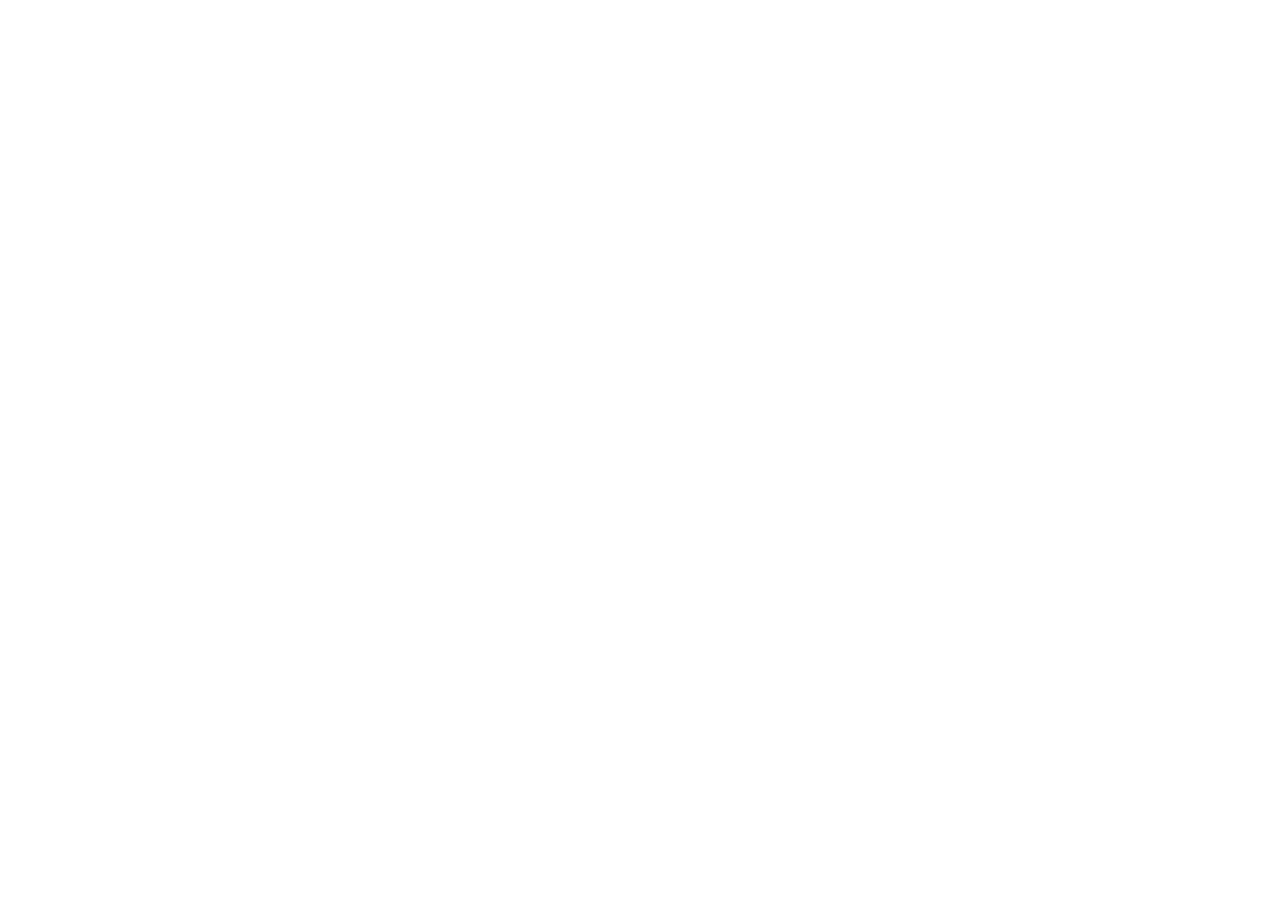
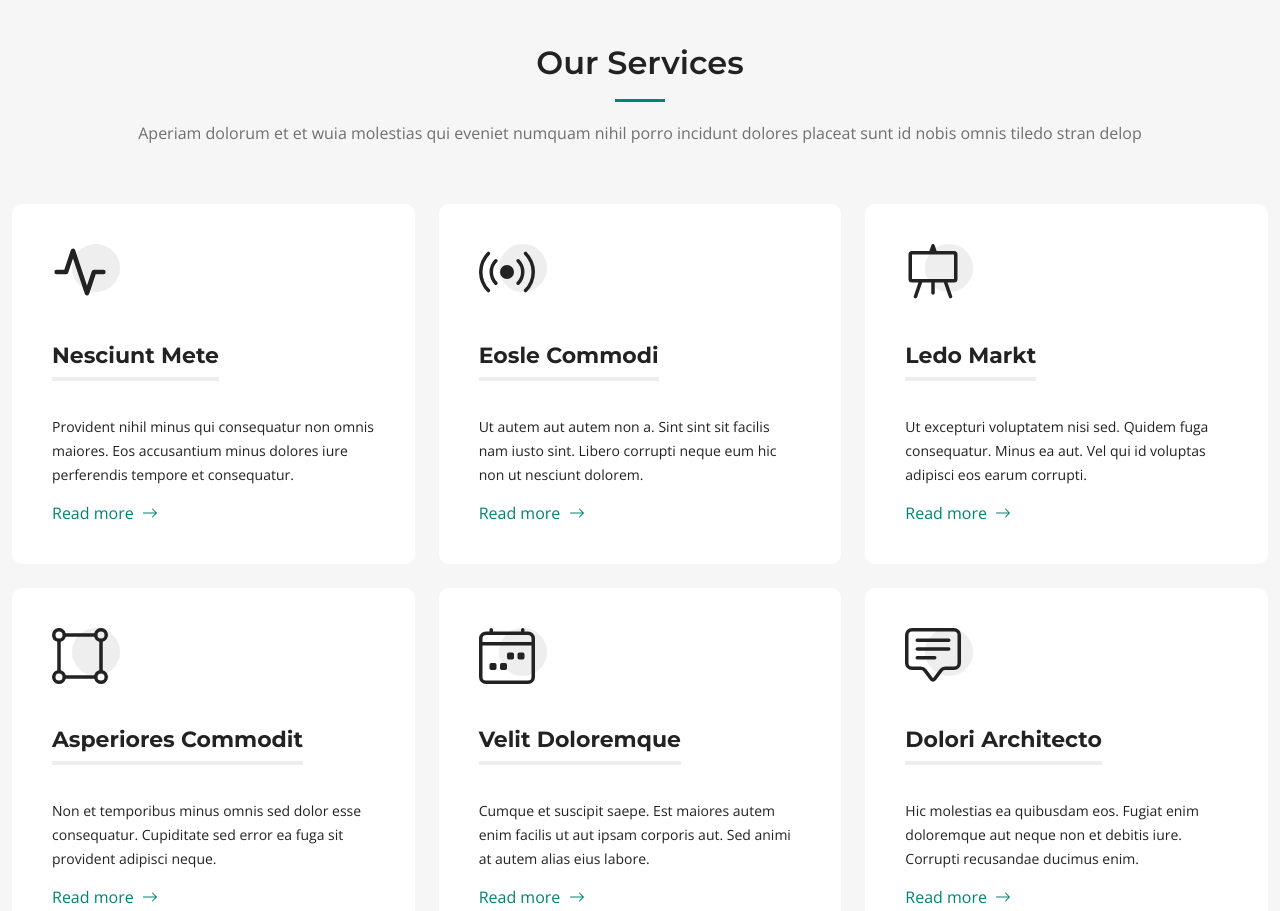
Before and after one commit to VadymStratiienko/impact, a React (Create React App) app: page / in a window 1280 px wide. Shown: the part 3260-4171 px from the top of the page. Before the commit the page ends 3216 px from the top, so only its background shows below. Built offline with nearby package versions, Linux system fonts and the light colour scheme.

Commit message:
create services component

```diff
--- a/src/App.tsx
+++ b/src/App.tsx
@@ -4,6 +4,7 @@
 import CallToAction from "./Componets/CallToAction";
 import Clients from "./Componets/Clients";
 import Header from "./Componets/Header";
+import Services from "./Componets/Services";
 import Stats from "./Componets/Statistics";
 import Topbar from "./Componets/Topbar";
 
@@ -18,6 +19,7 @@
         <Clients />
         <Stats />
         <CallToAction />
+        <Services />
       </main>
     </>
   );
--- a/src/Componets/Banner/index.tsx
+++ b/src/Componets/Banner/index.tsx
@@ -5,7 +5,7 @@
 import { BsEasel, BsGem, BsGeoAlt } from "react-icons/bs";
 import HeroImg from "../../Assets/img/hero-img.svg";
 
-const BannerComponent = styled.section`
+const Section = styled.section`
   width: 100%;
   position: relative;
   background: var(--color-primary);
@@ -210,7 +210,7 @@
   }, []);
 
   return (
-    <BannerComponent>
+    <Section>
       <ContainerBanner isScrolled={isScrolled}>
         <BlockInfo>
           <BlockStart>
@@ -280,7 +280,7 @@
           </Boxes>
         </ContainerIcons>
       </IconBoxes>
-    </BannerComponent>
+    </Section>
   );
 };
 
--- a/src/Componets/Clients/index.tsx
+++ b/src/Componets/Clients/index.tsx
@@ -6,7 +6,7 @@
 import { clientsData } from "../../data/clients";
 import { Container } from "../../Assets";
 
-const ClientsContainer = styled.section`
+const Section = styled.section`
   padding: 40px 0;
   .swiper {
     width: 100%;
@@ -43,7 +43,7 @@
 
 const Clients = () => {
   return (
-    <ClientsContainer>
+    <Section>
       <Container>
         <Swiper
           slidesPerView={1}
@@ -86,7 +86,7 @@
           })}
         </Swiper>
       </Container>
-    </ClientsContainer>
+    </Section>
   );
 };
 
--- /dev/null
+++ b/src/Componets/Services/index.tsx
@@ -0,0 +1,267 @@
+import { BiBroadcast } from "react-icons/bi";
+import {
+  BsArrowRight,
+  BsBoundingBoxCircles,
+  BsBroadcast,
+  BsCalendar4Week,
+  BsChatSquareText,
+  BsEasel,
+} from "react-icons/bs";
+import { FiActivity } from "react-icons/fi";
+import styled from "styled-components";
+import { Container, SectionHeader } from "../../Assets";
+
+const Section = styled.section`
+  background-color: #f6f6f6;
+`;
+const ContainerServices = styled(Container)`
+  display: block;
+`;
+const Table = styled.div`
+  --bs-gutter-y: 1.5rem;
+  --bs-gutter-x: 1.5rem;
+  display: flex;
+  flex-wrap: wrap;
+  margin-top: calc(-1 * var(--bs-gutter-y));
+  margin-right: calc(-0.5 * var(--bs-gutter-x));
+  margin-left: calc(-0.5 * var(--bs-gutter-x));
+  > * {
+    flex-shrink: 0;
+    width: 100%;
+    max-width: 100%;
+    padding-right: calc(var(--bs-gutter-x) * 0.5);
+    padding-left: calc(var(--bs-gutter-x) * 0.5);
+    margin-top: var(--bs-gutter-y);
+  }
+`;
+const Block = styled.div`
+  @media (min-width: 992px) {
+    flex: 0 0 auto;
+    width: 33.33333333%;
+  }
+  @media (max-width: 768px) {
+    flex: 0 0 auto;
+    width: 50%;
+  }
+`;
+const ServiceItem = styled.div`
+  padding: 40px;
+  background: #fff;
+  height: 100%;
+  border-radius: 10px;
+  position: relative !important;
+  :hover div::before {
+    background: #00b6a1;
+  }
+  h3 {
+    color: var(--color-default);
+    font-weight: 700;
+    margin: 0 0 20px 0;
+    padding-bottom: 8px;
+    font-size: 22px;
+    position: relative;
+    display: inline-block;
+    border-bottom: 4px solid #eeeeee;
+    transition: 0.3s;
+  }
+  :hover h3 {
+    border-color: var(--color-primary);
+  }
+  p {
+    line-height: 24px;
+    font-size: 14px;
+    margin-bottom: 0;
+  }
+  a {
+    margin-top: 15px;
+    display: flex;
+    align-items: center;
+    color: var(--color-primary);
+    ::after {
+      position: absolute;
+      top: 0;
+      right: 0;
+      bottom: 0;
+      left: 0;
+      z-index: 1;
+      content: "";
+    }
+  }
+`;
+const BlockIcon = styled.div`
+  width: 48px;
+  height: 48px;
+  position: relative;
+  margin-bottom: 50px;
+  ::before {
+    position: absolute;
+    content: "";
+    height: 100%;
+    width: 100%;
+    background: #eeeeee;
+    border-radius: 50px;
+    z-index: 1;
+    top: 0;
+    right: -20px;
+    transition: 0.3s;
+  }
+`;
+const Activity = styled(FiActivity)`
+  color: var(--color-default);
+  font-size: 56px;
+  transition: ease-in-out 0.3s;
+  z-index: 2;
+  position: relative;
+`;
+const Broadcast = styled(BsBroadcast)`
+  color: var(--color-default);
+  font-size: 56px;
+  transition: ease-in-out 0.3s;
+  z-index: 2;
+  position: relative;
+`;
+const Easel = styled(BsEasel)`
+  color: var(--color-default);
+  font-size: 56px;
+  transition: ease-in-out 0.3s;
+  z-index: 2;
+  position: relative;
+`;
+const BoundingBoxCircles = styled(BsBoundingBoxCircles)`
+  color: var(--color-default);
+  font-size: 56px;
+  transition: ease-in-out 0.3s;
+  z-index: 2;
+  position: relative;
+`;
+const Calendar4Week = styled(BsCalendar4Week)`
+  color: var(--color-default);
+  font-size: 56px;
+  transition: ease-in-out 0.3s;
+  z-index: 2;
+  position: relative;
+`;
+const ChatSquareText = styled(BsChatSquareText)`
+  color: var(--color-default);
+  font-size: 56px;
+  transition: ease-in-out 0.3s;
+  z-index: 2;
+  position: relative;
+`;
+
+const Services = () => {
+  return (
+    <Section>
+      <ContainerServices>
+        <SectionHeader>
+          <h2>Our Services</h2>
+          <p>
+            Aperiam dolorum et et wuia molestias qui eveniet numquam nihil porro
+            incidunt dolores placeat sunt id nobis omnis tiledo stran delop
+          </p>
+        </SectionHeader>
+        <Table>
+          <Block>
+            <ServiceItem>
+              <BlockIcon>
+                <Activity />
+              </BlockIcon>
+              <h3>Nesciunt Mete</h3>
+              <p>
+                Provident nihil minus qui consequatur non omnis maiores. Eos
+                accusantium minus dolores iure perferendis tempore et
+                consequatur.
+              </p>
+              <a href="#">
+                Read more &nbsp;
+                <BsArrowRight />
+              </a>
+            </ServiceItem>
+          </Block>
+          <Block>
+            <ServiceItem>
+              <BlockIcon>
+                <Broadcast />
+              </BlockIcon>
+              <h3>Eosle Commodi</h3>
+              <p>
+                Ut autem aut autem non a. Sint sint sit facilis nam iusto sint.
+                Libero corrupti neque eum hic non ut nesciunt dolorem.
+              </p>
+              <a href="#">
+                Read more &nbsp;
+                <BsArrowRight />
+              </a>
+            </ServiceItem>
+          </Block>
+          <Block>
+            <ServiceItem>
+              <BlockIcon>
+                <Easel />
+              </BlockIcon>
+              <h3>Ledo Markt</h3>
+              <p>
+                Ut excepturi voluptatem nisi sed. Quidem fuga consequatur. Minus
+                ea aut. Vel qui id voluptas adipisci eos earum corrupti.
+              </p>
+              <a href="#">
+                Read more &nbsp;
+                <BsArrowRight />
+              </a>
+            </ServiceItem>
+          </Block>
+          <Block>
+            <ServiceItem>
+              <BlockIcon>
+                <BoundingBoxCircles />
+              </BlockIcon>
+              <h3>Asperiores Commodit</h3>
+              <p>
+                Non et temporibus minus omnis sed dolor esse consequatur.
+                Cupiditate sed error ea fuga sit provident adipisci neque.
+              </p>
+              <a href="#">
+                Read more &nbsp;
+                <BsArrowRight />
+              </a>
+            </ServiceItem>
+          </Block>
+          <Block>
+            <ServiceItem>
+              <BlockIcon>
+                <Calendar4Week />
+              </BlockIcon>
+              <h3>Velit Doloremque</h3>
+              <p>
+                Cumque et suscipit saepe. Est maiores autem enim facilis ut aut
+                ipsam corporis aut. Sed animi at autem alias eius labore.
+              </p>
+              <a href="#">
+                Read more &nbsp;
+                <BsArrowRight />
+              </a>
+            </ServiceItem>
+          </Block>
+          <Block>
+            <ServiceItem>
+              <BlockIcon>
+                <ChatSquareText />
+              </BlockIcon>
+              <h3>Dolori Architecto</h3>
+              <p>
+                Hic molestias ea quibusdam eos. Fugiat enim doloremque aut neque
+                non et debitis iure. Corrupti recusandae ducimus enim.
+              </p>
+              <a href="#">
+                Read more &nbsp;
+                <BsArrowRight />
+              </a>
+            </ServiceItem>
+          </Block>
+        </Table>
+      </ContainerServices>
+    </Section>
+  );
+};
+
+export default Services;
```
